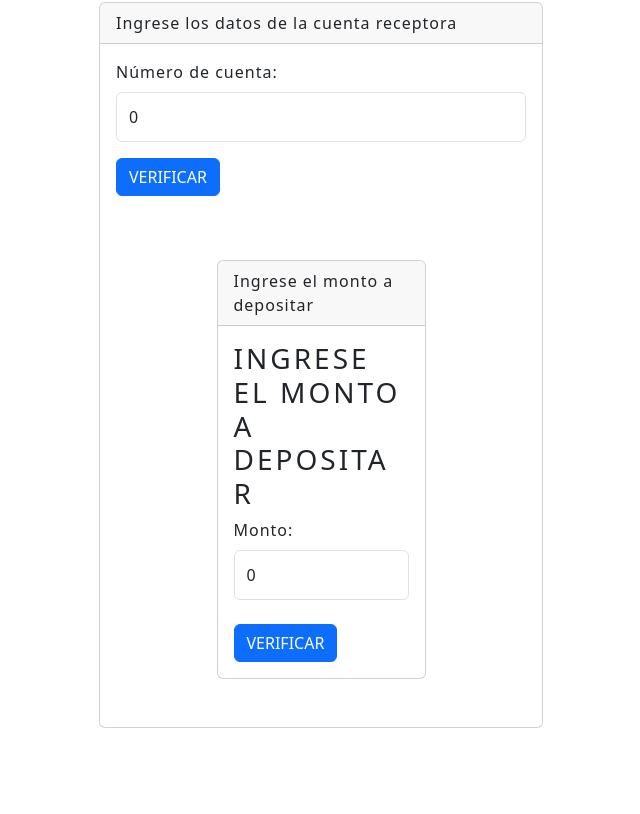
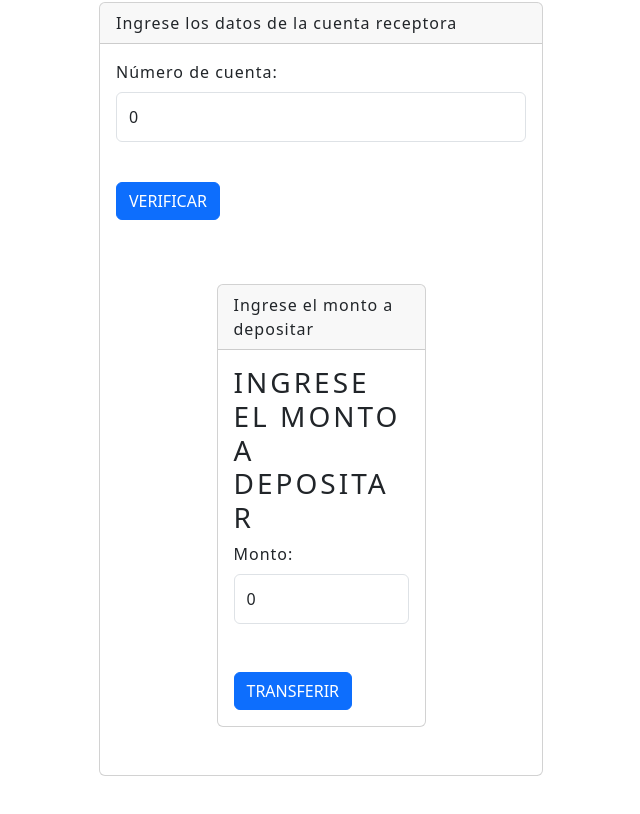
Before and after one commit to Ivanna-Daniela/BancoProyecto, an Angular app in the folder banco/: page /transacciones/1 in a window 1280 px wide. Shown: the part 379-1193 px from the top of the page, without its empty margins (479-1119 px from the left). Before the commit the page ends 1155 px from the top, so only its background shows below. Built offline with nearby package versions, Linux system fonts and the light colour scheme; no server answers.

Commit message:
fr-correcciones

```diff
--- a/banco/src/app/components/transaction/transaction.component.html
+++ b/banco/src/app/components/transaction/transaction.component.html
@@ -67,6 +67,7 @@
                             <div class="form-group">
                               <label for="numeroR">Número de cuenta:</label>
                               <input type="number" id="numeroR" name="numeroR" class="form-control" #numeroR="ngModel" [(ngModel)]="cuentaR.numero" required placeholder="Enter email">
+                              <br>
                               <span class="text-danger" *ngIf="numeroR.touched && !numeroR.valid">
                                 Número de cuenta obligatorio o incorrectamente ingresado
                               </span>
@@ -74,6 +75,7 @@
                             <button type="submit" class="btn btn-primary" [disabled]="!cuentaForm.form.valid">
                               Verificar
                             </button>
+                            <br>
                             <div class="message success" *ngIf="comprobado == 'si'">
                               Cuenta del cliente {{clienteR.nombre}} {{clienteR.apellido}}
                             </div>
@@ -94,11 +96,13 @@
                                         <div class="form-group">
                                         <label for="monto">Monto:</label>
                                         <input type="number" id="monto" name="monto" #montoInput="ngModel" [(ngModel)]="monto" required class="form-control">
+                                        <br>
                                         <span *ngIf="montoInput.touched && !montoInput.valid" class="invalid-feedback">
                                             Monto obligatorio o incorrectamente ingresado
                                         </span>
                                         </div>
-                                        <input type="submit" value="Verificar" [disabled]="!montoForm.form.valid || (comprobado === 'no' && !cuentaE.numero)" class="btn btn-primary mt-2">
+                                        <input type="submit" value="Transferir" [disabled]="!montoForm.form.valid && (comprobado === 'no' && !cuentaE.numero)" class="btn btn-primary mt-2">
+                                        <br>
                                         <div class="message success" *ngIf="trans=='si'">
                                         Cuenta del cliente {{cliente.nombre}} {{cliente.apellido}} ha transferido {{monto}} al cliente {{clienteR.nombre}} {{clienteR.apellido}}
                                         </div>
```
Also changed, not shown: 1 other file (tests, documents, lock files or other folders).
